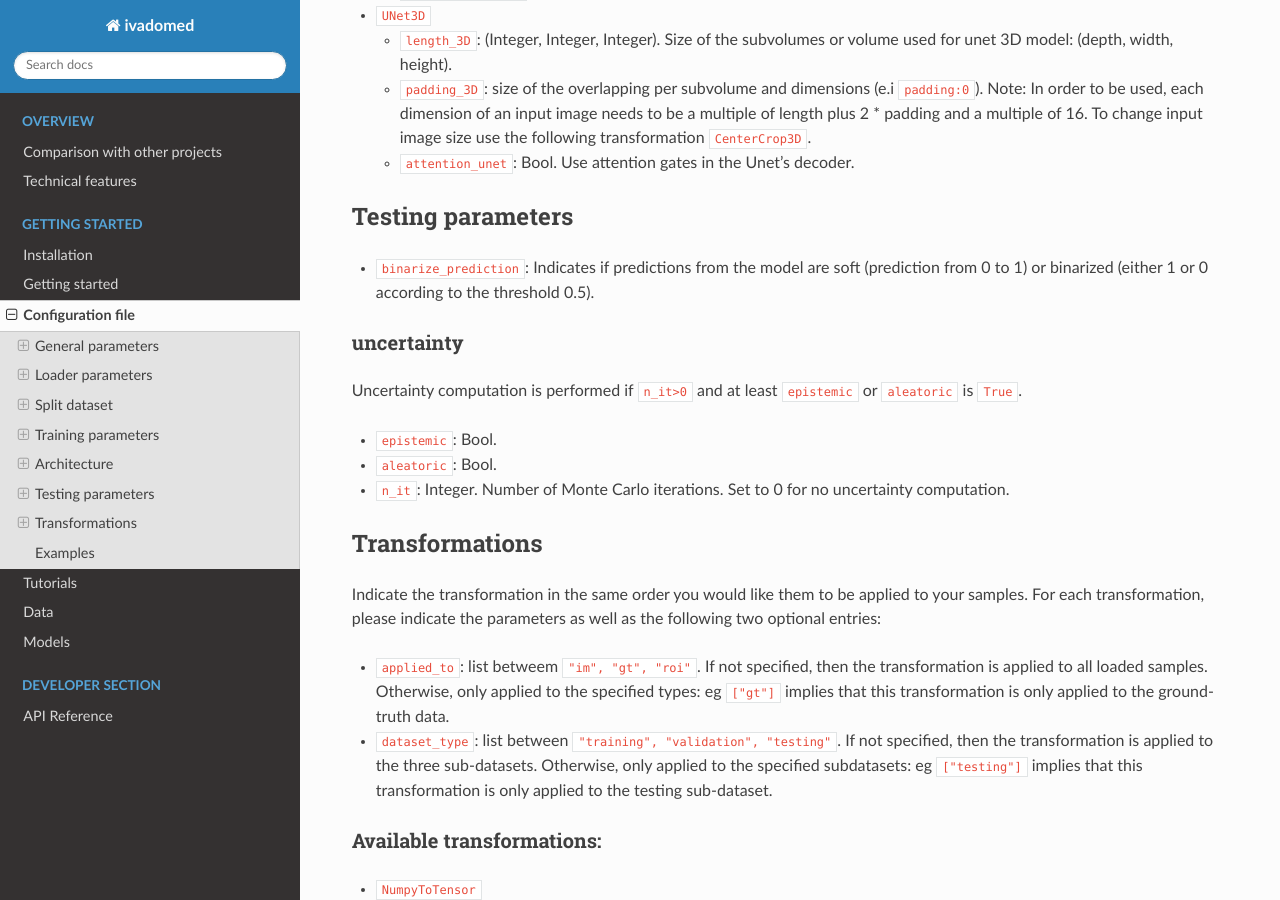
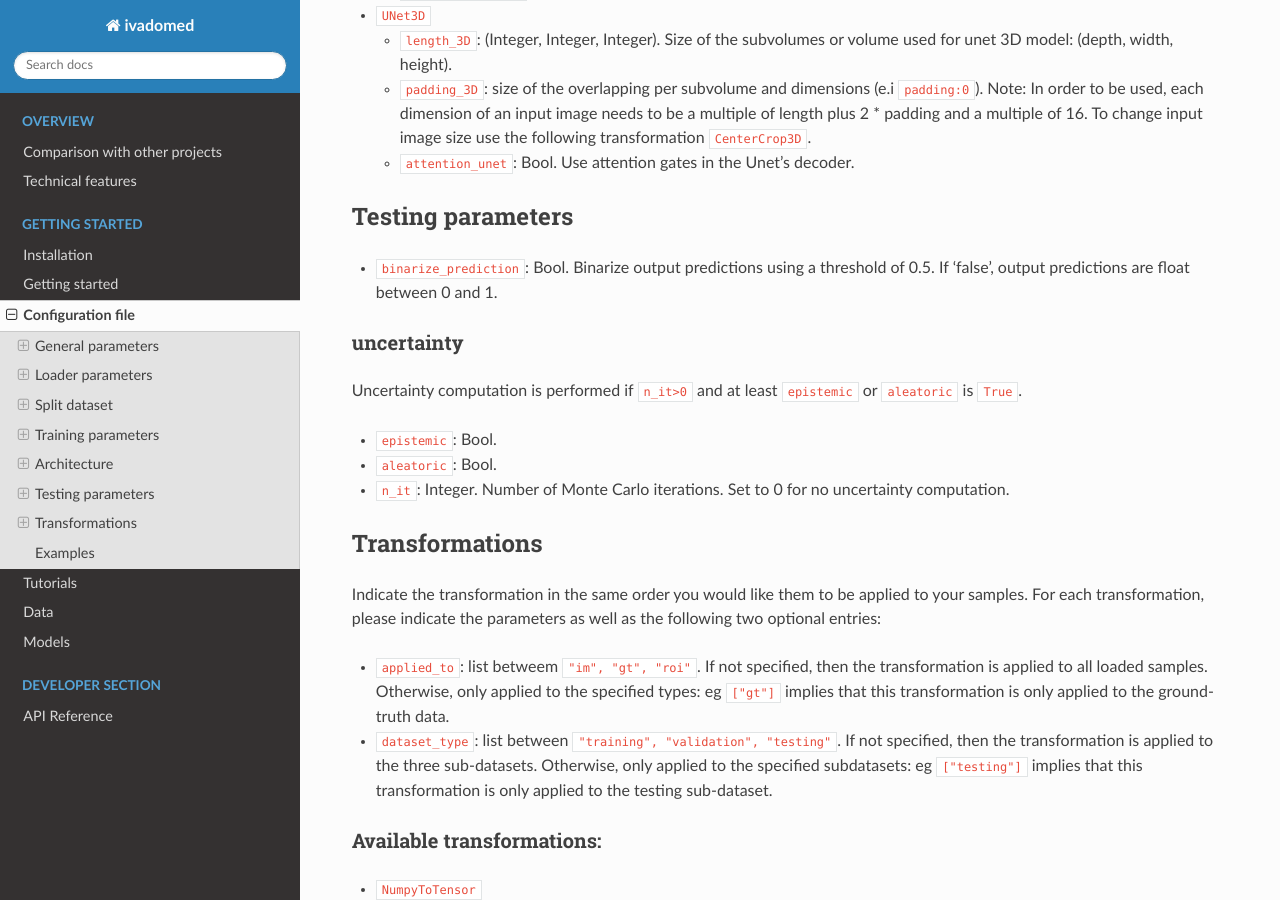
Before and after one commit to ivadomed/ivadomed, a Sphinx documentation site: the page built from docs/source/configuration_file.md, in a window 1280 px wide and 900 px high, scrolled down 4447 px. Built offline with Sphinx 7.4.7 and the Read the Docs theme 2.0.0, drawn with Linux system fonts in a browser that asks for light colours.

Commit message:
Update docs/source/configuration_file.md
Co-authored-by: Julien Cohen-Adad <jcohen@polymtl.ca>

```diff
--- a/docs/source/configuration_file.md
+++ b/docs/source/configuration_file.md
@@ -120,7 +120,7 @@ Here are defined the tailored model and the parameters that are specific to it (
     - `attention_unet`: Bool. Use attention gates in the Unet's decoder.
 
 ## Testing parameters
-- `binarize_prediction`: Indicates if predictions from the model are soft (prediction from 0 to 1) or binarized (either 1 or 0 according to the threshold 0.5).
+- `binarize_prediction`: Bool. Binarize output predictions using a threshold of 0.5. If 'false', output predictions are float between 0 and 1.
 
 #### uncertainty
 Uncertainty computation is performed if `n_it>0` and at least `epistemic` or `aleatoric` is `True`.
```
